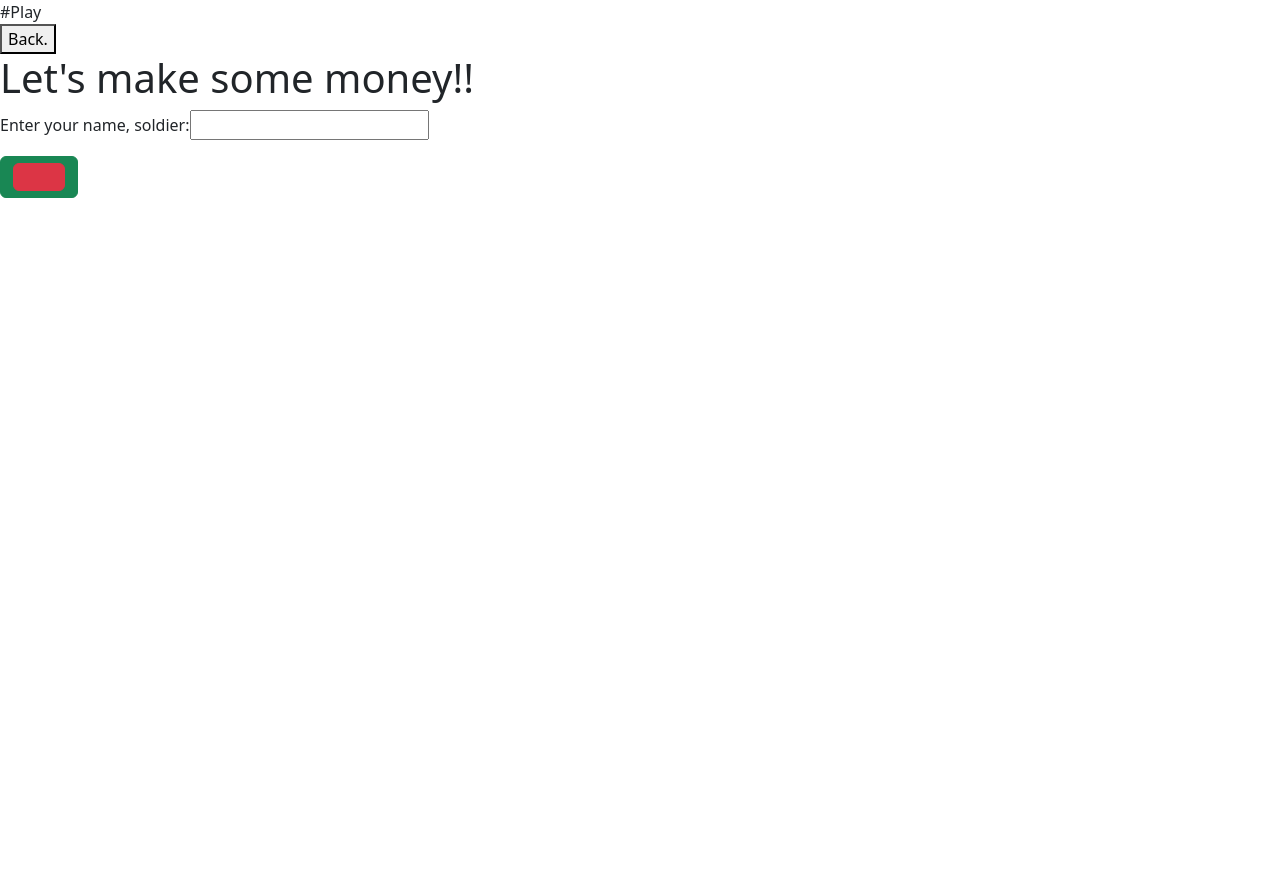
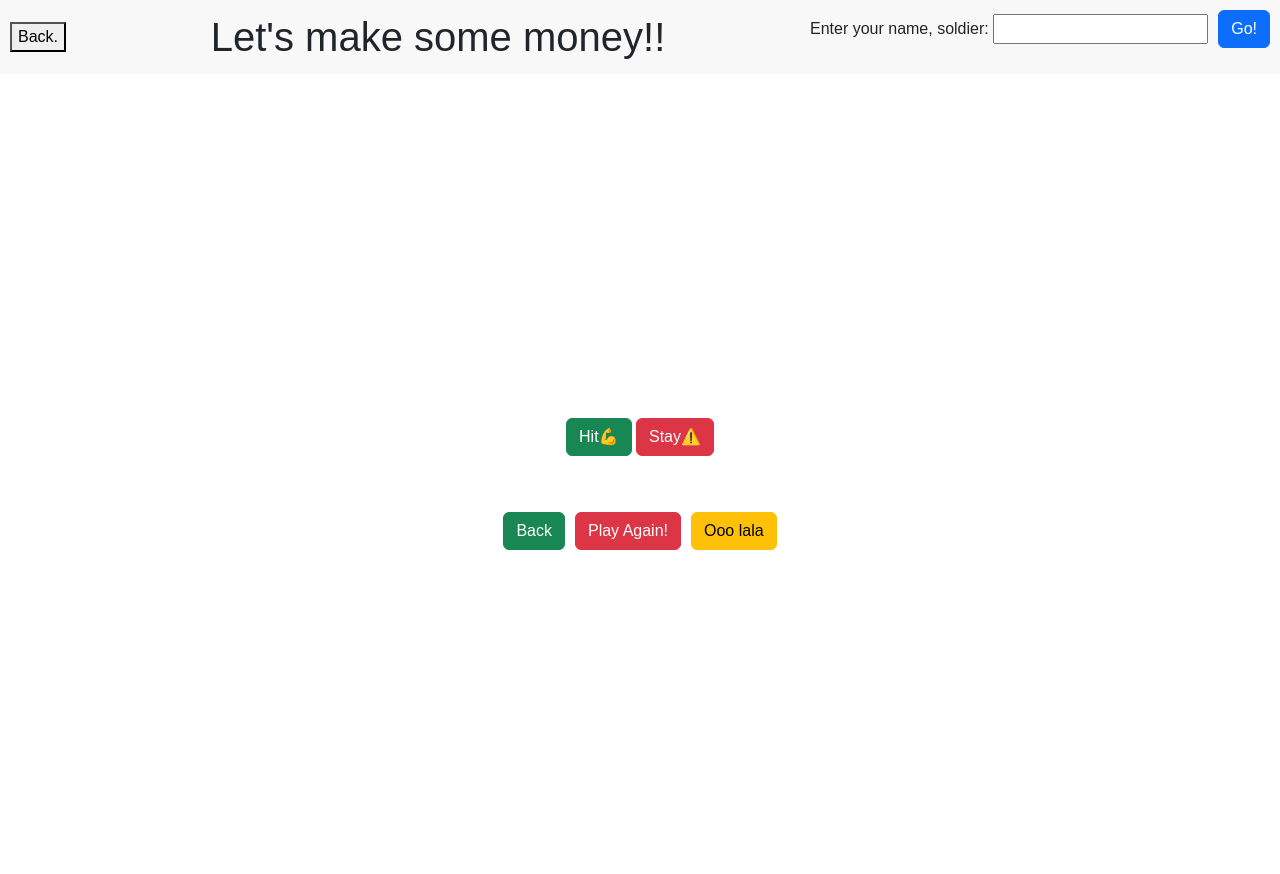
Before and after one commit to Escohen98/mstu5003-blackjack, a Flask app: page /play.html in a window 1280 px wide. Before the commit the page ends 198 px from the top, so only its background shows below. Run offline with Flask 3, Linux system fonts and the light colour scheme.

Commit message:
Having a field day debugging

```diff
--- a/static/play.css
+++ b/static/play.css
@@ -1,4 +1,82 @@
 /*Copyright © Eric Cohen 2023*/
+/* play.css */
+
+/* Global Styles */
+body {
+  font-family: Arial, sans-serif;
+  margin: 0;
+  padding: 0;
+}
+
+/* Header Styles */
+header {
+  background-color: #f8f8f8;
+  padding: 10px;
+  display: flex;
+  align-items: center;
+  justify-content: space-between;
+}
+
+header h1 {
+  margin: 0;
+}
+
+.name-form {
+  display: flex;
+  align-items: center;
+  gap: 10px;
+}
+
+/* Main Styles */
+main {
+  display: flex;
+  flex-direction: column;
+  align-items: center;
+  justify-content: center;
+  min-height: 100vh;
+}
+
+#game_board {
+  display: flex;
+  gap: 20px;
+  margin-bottom: 20px;
+}
+
+.card-hand {
+  display: flex;
+  flex-wrap: wrap;
+  gap: 10px;
+}
+
+.card {
+  border: 1px solid #ddd;
+  padding: 10px;
+  background-color: #fff;
+  border-radius: 5px;
+}
+
+#play-buttons {
+  display: flex;
+  gap: 10px;
+  justify-content: center;
+  margin-bottom: 20px;
+}
+
+#play-buttons button {
+  flex: 1;
+}
+
+
+#results {
+  display: flex;
+  justify-content: center;
+  margin-top: 20px;
+}
+
+#results button {
+  margin: 0 5px;
+}
+
 .hidden {
-  visibility: hidden;
+  display: none;
 }
--- a/templates/home.html
+++ b/templates/home.html
@@ -27,6 +27,6 @@
       <img id="card_img" alt="boring cards, gross" src="https://cognitiveinvesting.files.wordpress.com/2012/12/playing-cards.jpg" />
       {% endif %}
 
-      <a href="./404.html" id="play_link"><button type="button" class="btn btn-info" id="play_button">Play!</button></a>
+      <a href="./play.html" id="play_link"><button type="button" class="btn btn-info" id="play_button">Play!</button></a>
 
 </html>
--- a/templates/play.html
+++ b/templates/play.html
@@ -3,7 +3,6 @@
 Main page to play the game. Has a board,
 Very organized
 -->
-#Play
 <head>
   <meta charset="utf-8">
   <meta name="viewport" content="width=device-width, initial-scale=1.0" />
@@ -18,12 +17,12 @@
     <h1>Let's make some money!! </h1>
     <!-- Going to be hidden when in play -->
     <form method="POST" class="name-form {{hide_name}}">
-      <!--Submit your name -->
-      <label name="username">{{tagline}}:<input type="text" name="user-inpt" /></label>
-      <submit name="nametag" value="Go!" />
+  <!-- Submit your name -->
+      <label name="username">{{tagline}}: <input type="text" name="user-inpt" /></label>
+      <button type="submit" name="nametag" class="btn btn-primary">Go!</button>
     </form>
   </header>
-  <body>
+  <main>
     <section id="game_board">
     <!-- Going to be re-rendering everytime with more cards
       -- Could honestly auto-gen the card-hands, but eh.
@@ -41,12 +40,12 @@
       </div>
     </section>
     <section id="play-buttons">
-      <!--Going to be hidden when not in play -->
-      <form method = 'POST'>
-        <submit name="hit" value="Hit💪" class="btn btn-success">
-        <submit name="stay" value="Stay⚠️" class="btn btn-danger">
+  <!-- Going to be hidden when not in play -->
+      <form method="POST">
+        <button type="submit" name="hit" value="Hit💪" class="btn btn-success">Hit💪</button>
+        <button type="submit" name="stay" value="Stay⚠️" class="btn btn-danger">Stay⚠️</button>
         <!-- Probably not going to implement this with the time I have -->
-        <submit name="split" value="Split🪓" class="btn btn-warning hidden">
+        <button type="submit" name="split" value="Split🪓" class="btn btn-warning hidden">Split🪓</button>
       </form>
     </section>
     <section id="results" class={{results_hidden}}>
@@ -55,4 +54,6 @@
       <a href="/play.html"><button type="button" class="btn btn-danger">Play Again!</button></a>
       <!-- Probably not going to implement this with the time I have -->
       <a href="/surprise.html"><button type="button" class="btn btn-warning" class="hidden">Ooo lala</button></a>
-  </body>
+    </section>
+  </main>
+</body>
```
